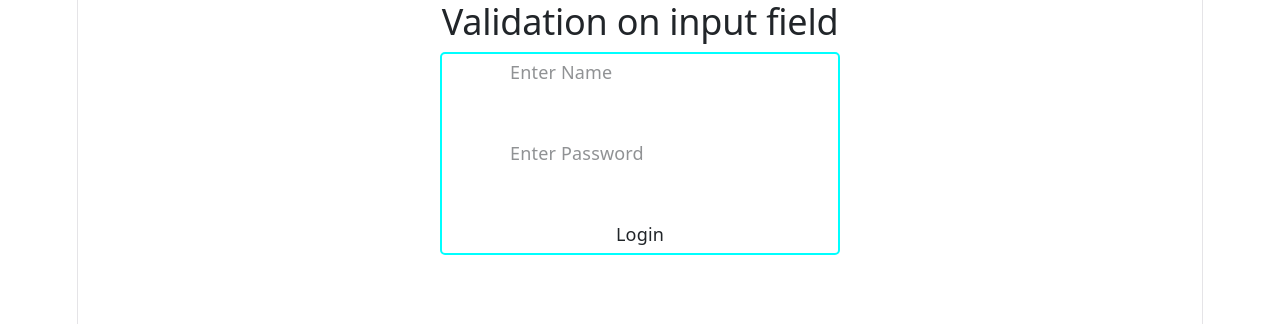
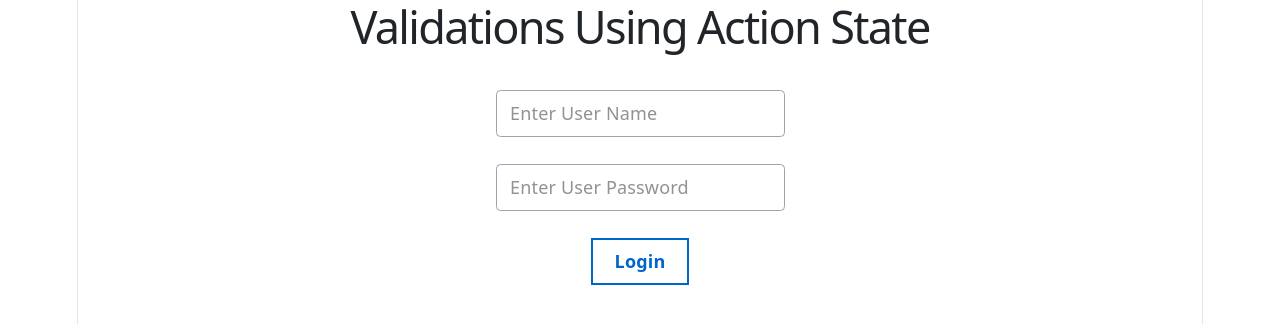
Before and after one commit to Vishix07/Learning-React-, a React (Vite) app: page / in a window 1280 px wide. Shown: the top 324 px of the page. Built offline with nearby package versions, Linux system fonts and the light colour scheme.

Commit message:
Validation using useActionState hook in React

```diff
--- a/src/App.css
+++ b/src/App.css
@@ -11,3 +11,27 @@
   padding: 8px 12px;
   border-radius: 4px;
 }
+@layer base {
+  input[type="text"],
+  input[type="password"] {
+    border: 1px solid #9ca3af; /* gray-400 */
+    padding: 0.5rem 0.75rem;
+    border-radius: 0.25rem;
+  }
+}
+button, .login-btn {
+  background-color: transparent;
+  color: #0066cc;
+  border: 2px solid #0066cc;
+  padding: 8px 22px;
+  font-size: 16px;
+  font-weight: 600;
+  border-radius: 6px;
+  cursor: pointer;
+  transition: all 0.2s ease;
+}
+
+button:hover, .login-btn:hover {
+  background-color: #0066cc;
+  color: #ffffff;
+}
--- a/src/App.jsx
+++ b/src/App.jsx
@@ -40,6 +40,7 @@ import ApiAndLoader from "./ApiAndLoader";
 import Routes4API from "./Routes4API";
 import  './app.css'
 import ValidationOnInput from "./ValidationOnInput";
+import ValidationActionState from "./ValidationActionState";
 
 
 
@@ -1542,15 +1543,24 @@ function App() {
         //         </div>
         // )
 
+
+
         //Simple Validation on imput field in React js
 
-
-        return (
-                <div>
-                        <ValidationOnInput />
-                </div>
-        )
-
+        // return (
+        //         <div>
+        //                 <ValidationOnInput />
+        //         </div>
+        // )
+
+
+         // Validation using useActionState hook in React
+
+         return(
+             <div>
+                <ValidationActionState />
+             </div>
+         )
 }
 
 export default App;
--- /dev/null
+++ b/src/ValidationActionState.jsx
@@ -0,0 +1,45 @@
+import { useActionState } from "react"
+
+export default function ValidationActionState() {
+
+    const handleLogin=(prevData,formData)=>{
+        let name = formData.get('name')
+        let password = formData.get('password')
+        let regex = /^[A-Z0-9]+$/i;
+
+        if( !name || name.length>5){
+            return{ error:"Please Do not leave empty and Name should contain 5 letters",name,password}
+        }else if(!regex.test(password)) {
+            return{ error:"Please enter Numbers and Alphabets only ",name,password
+            }
+        }else{
+            return{ message:"Login Successful",name,password}
+        }
+
+
+    }
+    const [data,action,pending]=useActionState(handleLogin);
+
+
+    return(
+        <div>
+            <h1>Validations Using Action State</h1>
+            {
+                data?.message && <span style={{color:"green"}} >{data?.message}</span>
+            }
+            {
+                data?.error && <span style={{color:"red"}} >{data?.error}</span>
+            }
+            <br />
+            <form action={action}>
+                <input defaultValue={data?.name} type="text" name="name" placeholder="Enter User Name" />
+                <br />
+                <br />
+                <input defaultValue={data?.password} type="text" name="password" placeholder="Enter User Password" />
+
+                <br /><br />
+                <button>Login</button>
+            </form>
+        </div>
+    )
+}
--- a/src/ValidationOnInput.jsx
+++ b/src/ValidationOnInput.jsx
@@ -39,14 +39,14 @@ export default function ValidationOnInput() {
             <input className={nameErr?'error':''} type="text" placeholder="Enter Name"
              onChange={handleName} />
              <br />
-             <span>{nameErr && nameErr}</span>
+             <span className="red-color" >{nameErr && nameErr}</span>
             <br /><br />
             <input className={passErr?'error':''} type="text" placeholder="Enter Password"
              onChange={handlePassword} />
             <br /><br />
-            <span>{passErr && passErr}</span>
+            <span className="red-color" >{passErr && passErr}</span>
             <br />
-            <button disabled={nameErr} >Login</button>
+            <button disabled={nameErr || passErr } >Login</button>
         </div>
 
         </div>
--- a/src/css/validation.css
+++ b/src/css/validation.css
@@ -12,3 +12,6 @@
 .error:focus{
     outline: 1px solid red;
 }
+.red-color{
+    color: red;
+}
```
